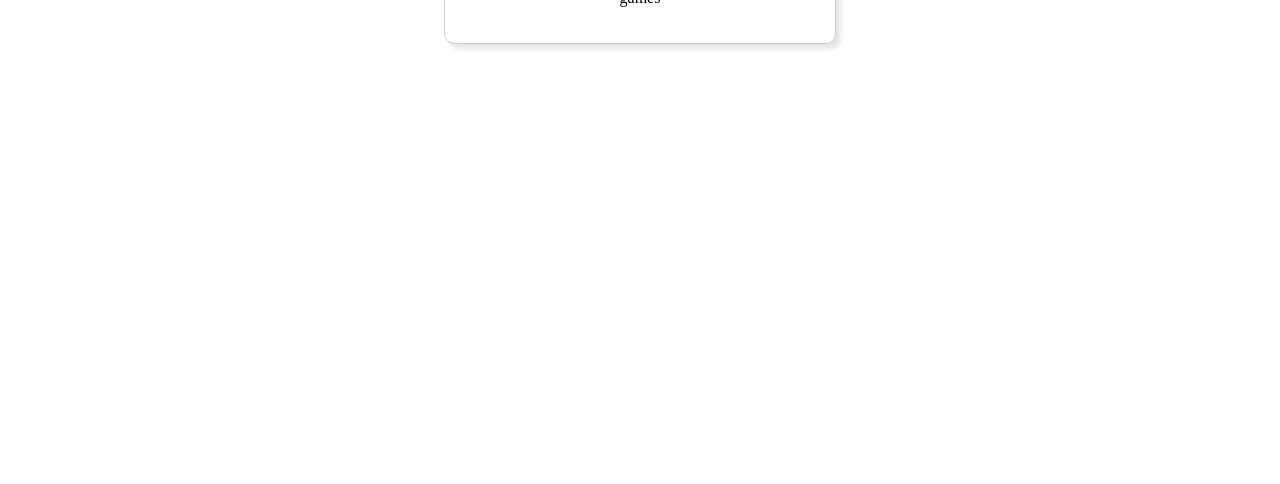
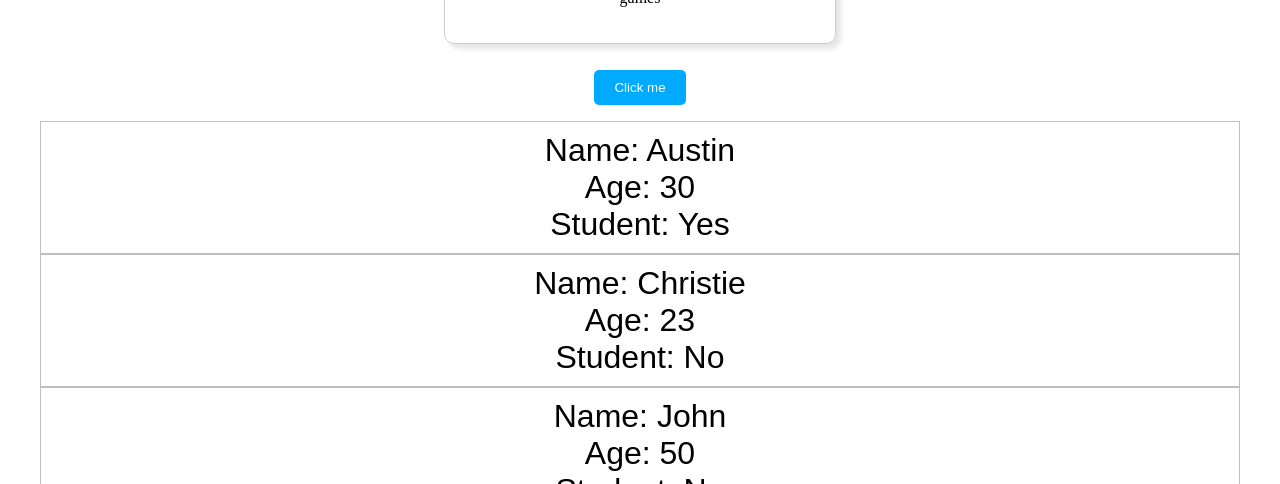
Before and after one commit to CLicKurZ/Learning-React, a React (Vite) app: page / in a window 1280 px wide. Shown: the part 316-800 px from the top of the page. Built offline with nearby package versions, Linux system fonts and the light colour scheme.

Commit message:
Some progress (Card, Button, Student)

```diff
--- a/src/App.jsx
+++ b/src/App.jsx
@@ -2,16 +2,31 @@ import Header from './Header.jsx';
 import Footer from './Footer.jsx';
 import Food from './Food.jsx';
 import Card from './Card.jsx';
+import Button from './Button.jsx';
+import Student from './Student.jsx';
 import { useState } from 'react'
 import reactLogo from './assets/react.svg'
 import viteLogo from '/vite.svg'
 import './App.css'
 
+// props = read-only properties that are shared betweeen components.
+//         A parent component can send data to a child component.
+//         <Component key=value />
+
 function App() {
   //const [count, setCount] = useState(0)
 
   return (
+    <>
+
       <Card />
+      <Button />
+      <Student name="Austin" age={30} isStudent={true}/>
+      <Student name="Christie" age={23} isStudent={false}/>
+      <Student name="John" age={50} isStudent={false}/>
+      <Student name="Jane" age={25} isStudent={true}/>
+      <Student name="Larry"/>
+    </>
 /*  <>
     <header>
       <h1>My website</h1>
--- /dev/null
+++ b/src/Button.jsx
@@ -0,0 +1,19 @@
+
+function Button(){
+
+    /* Inline Styles */
+    const styles = {
+        backgroundColor: "hsl(200, 100%, 50%)",
+        color: "white",
+        padding: "10px 20px",
+        borderRadius: "5px",
+        border: "none",
+        cursor: "pointer",
+    }
+
+    return (
+        <p><button style={styles}>Click me</button></p>
+    );
+}
+
+export default Button
--- /dev/null
+++ b/src/Student.jsx
@@ -0,0 +1,25 @@
+import PropTypes from 'prop-types';
+
+function Student(props) {
+    return (
+        <div className="student">
+            <p>Name: {props.name}</p>
+            <p>Age: {props.age}</p>
+            <p>Student: {props.isStudent ? "Yes" : "No"}</p>
+        </div>
+    );
+}
+
+Student.propTypes = {
+    name: PropTypes.string.isRequired,
+    age: PropTypes.number.isRequired,
+    isStudent: PropTypes.bool.isRequired
+}
+
+Student.defaultProps = {
+    name: "Guest",
+    age: 0,
+    isStudent: false
+}
+
+export default Student
--- a/src/index.css
+++ b/src/index.css
@@ -9,7 +9,7 @@
   display: inline-block;
 }
 
-.card .card-image{
+.card .card-image {
   max-width: 60%;
   height: auto;
   border-radius: 50%;
@@ -21,3 +21,19 @@
   margin: 0;
   color: hsl(0, 0%, 25%)
 }
+
+.card .card-text {
+  font-family: Arial, sans-serif;
+  color: hsl(0, 0%, 30%);
+}
+
+.student {
+  font-family: Arial, sans-serif;
+  font-size: 2em;
+  padding: 10px;
+  border: 1px solid hsla(0, 0%, 50%, 0.5);
+}
+
+.student p {
+  margin: 0;
+}
```
Also changed, not shown: src/Button/Button.module.css (added, +10 -0 lines).
